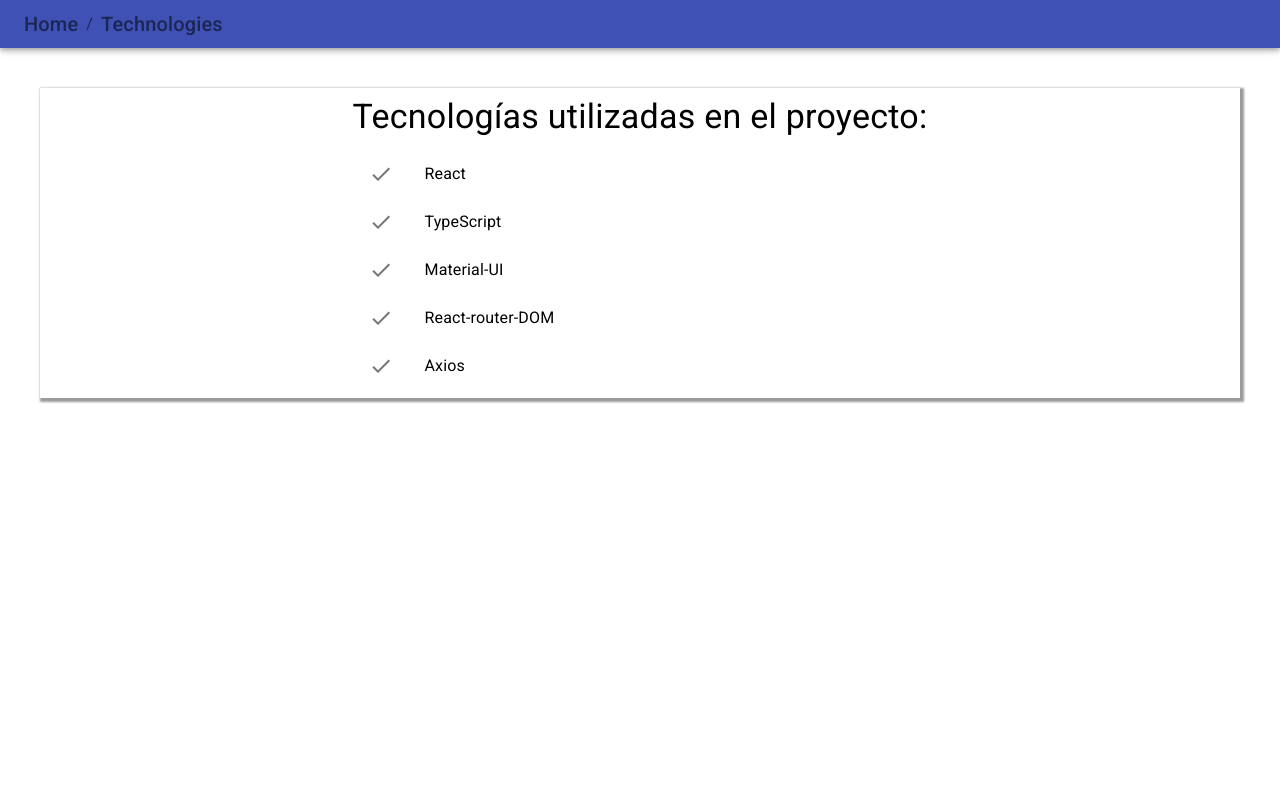
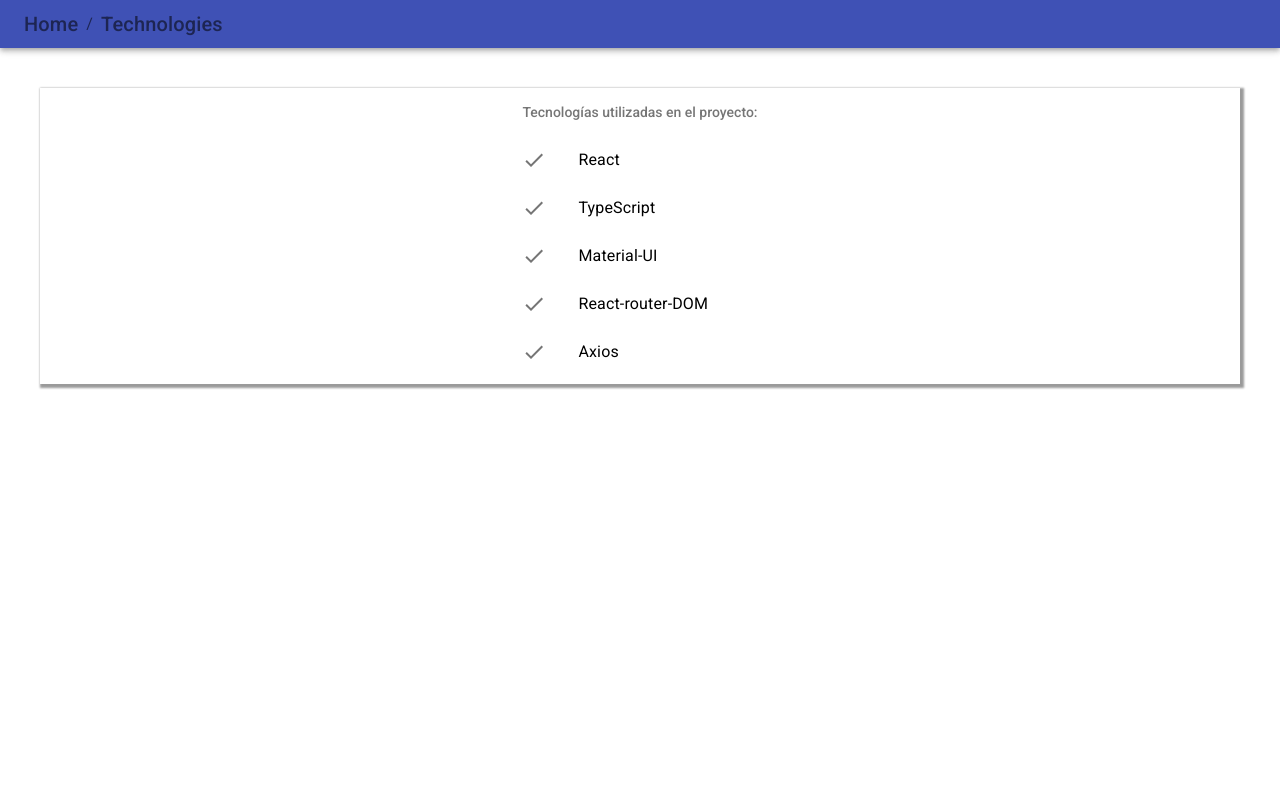
Before and after one commit to paula-carrano/gifBrowser_App, a React (Create React App) app: page /technologies in a window 1280 px wide. Shown: the top 800 px of the page. Built offline with nearby package versions, Linux system fonts and the light colour scheme.

Commit message:
fixed warnings

```diff
--- a/src/components/Layout/components/Header/components/NavBar/index.tsx
+++ b/src/components/Layout/components/Header/components/NavBar/index.tsx
@@ -1,5 +1,5 @@
 import React, { FC } from 'react';
-import { AppBar, Toolbar, Typography, Link, Breadcrumbs, ListItemIcon } from '@material-ui/core';
+import { AppBar, Toolbar, Typography, Link, Breadcrumbs } from '@material-ui/core';
 import navLinks from './dataNav'
 import { MenuItem } from './type';
 
--- a/src/screens/Home/index.tsx
+++ b/src/screens/Home/index.tsx
@@ -35,7 +35,7 @@
     return (
         <div>
             <Grid container spacing={2}>
-                <Grid sm={12} md={11} >
+                <Grid item sm={12} md={11} >
                     <InputBase
                         className="input_search"
                         placeholder="Search your GIF"
@@ -47,7 +47,7 @@
                         }}
                     />
                 </Grid>
-                <Grid sm={12} md={1} >
+                <Grid item sm={12} md={1} >
                     <IconButton onClick={handleOnClick} aria-label="search"  >
                         <SearchIcon />
                     </IconButton>
--- a/src/screens/Technologies/dataTech.ts
+++ b/src/screens/Technologies/dataTech.ts
@@ -1,3 +1,26 @@
-const TechItems = ['React', 'TypeScript', 'Material-UI', 'React-router-DOM', 'Axios']
+import { TechItem } from './type'
+
+const TechItems: TechItem[] = [
+    {
+        name: 'React',
+        id: 1,
+    },
+    {
+        name: 'TypeScript',
+        id: 2,
+    },
+    {
+        name: 'Material-UI',
+        id: 3,
+    },
+    {
+        name: 'React-router-DOM',
+        id: 4,
+    },
+    {
+        name: 'Axios',
+        id: 5,
+    },
+]
 
 export default TechItems
--- a/src/screens/Technologies/index.tsx
+++ b/src/screens/Technologies/index.tsx
@@ -1,5 +1,5 @@
 import React from 'react';
-import { List, ListItem, ListItemText, ListItemIcon, Typography } from '@material-ui/core';
+import { List, ListItem, ListItemText, ListItemIcon, ListSubheader } from '@material-ui/core';
 import CheckIcon from '@material-ui/icons/Check';
 import TechItems from './dataTech'
 import './styles.css'
@@ -8,18 +8,17 @@
     return (
         <div className="list_tech">
             <List
-                component="nav">
-                <Typography variant="h4" gutterBottom>
-                    Tecnologías utilizadas en el proyecto:
-                </Typography>
+                component="nav"
+                subheader={
+                    <ListSubheader>Tecnologías utilizadas en el proyecto:</ListSubheader>}>
                 {
-                    TechItems.map((t, i) => {
+                    TechItems.map((t) => {
                         return (
-                            <ListItem>
+                            <ListItem key={t.id}>
                                 <ListItemIcon>
                                     <CheckIcon />
                                 </ListItemIcon>
-                                <ListItemText primary={t} key={t[i]} />
+                                <ListItemText primary={t.name} />
                             </ListItem>
                         )
                     }
--- /dev/null
+++ b/src/screens/Technologies/type.ts
@@ -0,0 +1,5 @@
+
+export type TechItem = {
+    name: string,
+    id: number,
+}
```
Also changed, not shown: 1 other file (tests, documents, lock files or other folders).
